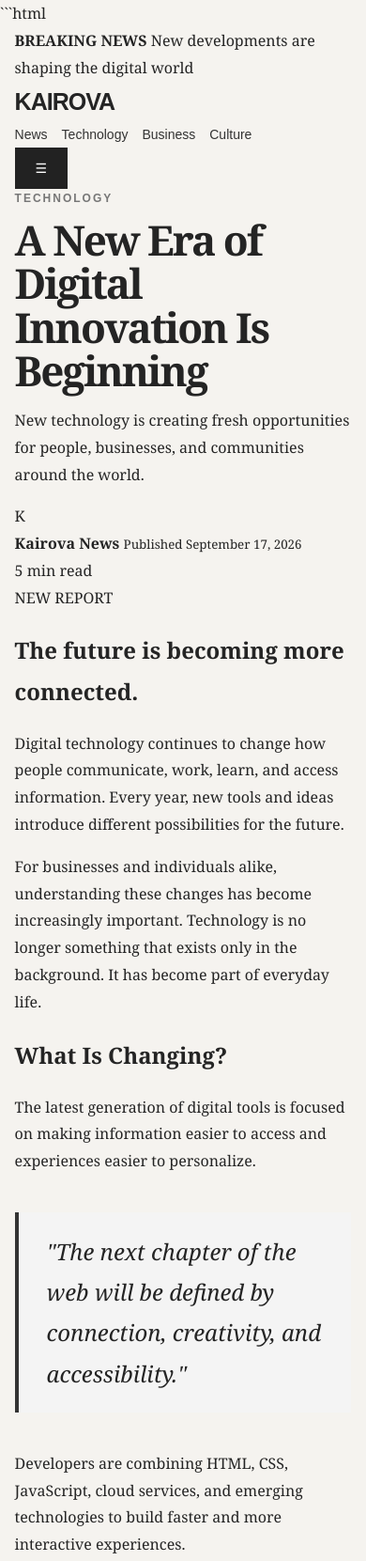
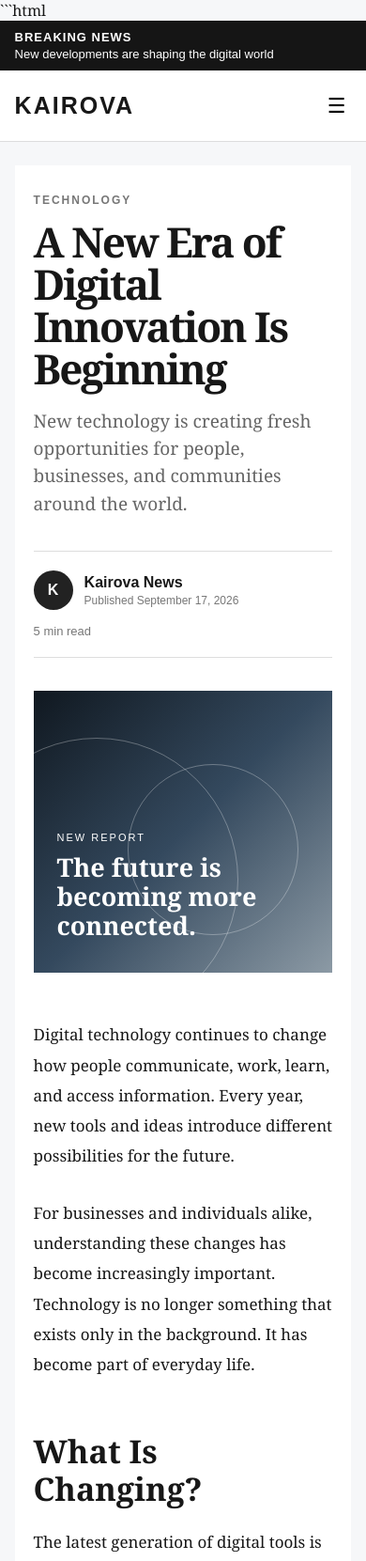
Before and after one commit to CjtheSmartin/Team-Explode, a plain HTML site: page index.html in a window 390 px wide. Shown: the top 1661 px of the page at 94% size. Drawn offline with Linux system fonts and the light colour scheme.

Commit message:
Refactor CSS styles and improve mobile layout
Updated styles for various components including header, article, and footer. Added new styles for breaking news bar and improved mobile responsiveness.

````diff
--- a/style.css
+++ b/style.css
@@ -1,7 +1,7 @@
 ```css
-/* ------------------------------
-   General Page Styles
------------------------------- */
+/* =========================
+   BASIC STYLES
+========================= */
 
 * {
     box-sizing: border-box;
@@ -9,10 +9,9 @@
 
 body {
     margin: 0;
+    background: #f6f7f9;
+    color: #171717;
     font-family: Georgia, "Times New Roman", serif;
-    background: #f5f3ef;
-    color: #242424;
-    line-height: 1.8;
 }
 
 .container {
@@ -21,32 +20,55 @@
 }
 
 
-/* ------------------------------
-   Header
------------------------------- */
+/* =========================
+   BREAKING NEWS BAR
+========================= */
 
-.site-header {
-    background: #ffffff;
+.breaking-bar {
+    background: #151515;
+    color: white;
+    font-family: Arial, sans-serif;
+    font-size: 13px;
+}
+
+.breaking-bar .container {
+    display: flex;
+    gap: 18px;
+    padding: 10px 0;
+}
+
+.breaking-bar strong {
+    letter-spacing: 1px;
+}
+
+
+/* =========================
+   HEADER
+========================= */
+
+header {
+    background: white;
     border-bottom: 1px solid #ddd;
 }
 
-.site-header .container {
+.header-content {
+    min-height: 75px;
+
     display: flex;
+    align-items: center;
     justify-content: space-between;
-    align-items: center;
-    padding: 20px 0;
 }
 
 .logo {
     font-family: Arial, sans-serif;
+    font-weight: 900;
     font-size: 25px;
-    font-weight: bold;
-    letter-spacing: -1px;
+    letter-spacing: 2px;
 }
 
 nav {
     display: flex;
-    gap: 25px;
+    gap: 30px;
 }
 
 nav a {
@@ -57,24 +79,25 @@
 }
 
 nav a:hover {
-    color: #777;
+    text-decoration: underline;
+}
+
+#menuButton {
+    display: none;
 }
 
 
-/* ------------------------------
-   Article Layout
------------------------------- */
+/* =========================
+   ARTICLE
+========================= */
 
-.article-layout {
-    display: grid;
-    grid-template-columns: 1fr 300px;
-    gap: 60px;
-    padding: 70px 0;
+main {
+    padding: 65px 0;
 }
 
-.article {
-    background: #ffffff;
-    padding: 55px;
+article {
+    background: white;
+    padding: 60px;
 }
 
 .category {
@@ -86,229 +109,342 @@
 }
 
 h1 {
-    margin: 10px 0 15px;
-    font-size: clamp(42px, 6vw, 68px);
-    line-height: 1.05;
-    letter-spacing: -2px;
+    max-width: 900px;
+    margin: 15px 0;
+
+    font-size: clamp(44px, 7vw, 76px);
+    line-height: 1.02;
+    letter-spacing: -3px;
 }
 
-.subtitle {
+.lead {
+    max-width: 750px;
     color: #666;
-    font-size: 21px;
-    line-height: 1.5;
+    font-size: 22px;
+    line-height: 1.55;
 }
 
-.article-meta {
+
+/* =========================
+   ARTICLE INFO
+========================= */
+
+.article-info {
     display: flex;
-    flex-wrap: wrap;
-    gap: 20px;
-    margin: 25px 0 40px;
+    justify-content: space-between;
+    align-items: center;
+
+    margin: 35px 0;
+    padding: 20px 0;
+
+    border-top: 1px solid #ddd;
+    border-bottom: 1px solid #ddd;
+
+    font-family: Arial, sans-serif;
+}
+
+.author {
+    display: flex;
+    align-items: center;
+    gap: 12px;
+}
+
+.author-avatar {
+    width: 42px;
+    height: 42px;
+
+    display: flex;
+    align-items: center;
+    justify-content: center;
+
+    border-radius: 50%;
+    background: #222;
+    color: white;
+
+    font-weight: bold;
+}
+
+.author small {
+    display: block;
+    margin-top: 3px;
     color: #777;
-    font-family: Arial, sans-serif;
+    font-size: 12px;
+}
+
+.reading-time {
+    color: #777;
     font-size: 13px;
 }
 
 
-/* ------------------------------
-   Hero
------------------------------- */
+/* =========================
+   HERO
+========================= */
 
-.hero {
-    min-height: 360px;
-    display: flex;
-    align-items: end;
-    padding: 40px;
-    margin-bottom: 45px;
+.hero-image {
+    height: 430px;
+
+    position: relative;
 
     background:
         linear-gradient(
             135deg,
-            #1f2937,
-            #475569,
-            #94a3b8
+            #101820,
+            #34495e,
+            #8c9aa5
         );
+
+    overflow: hidden;
 }
 
-.hero-text {
-    color: white;
-    max-width: 600px;
+.hero-image::before {
+    content: "";
+
+    position: absolute;
+
+    width: 300px;
+    height: 300px;
+
+    border: 1px solid rgba(255,255,255,0.3);
+    border-radius: 50%;
+
+    top: 50px;
+    right: 100px;
 }
 
-.hero-text span {
+.hero-image::after {
+    content: "";
+
+    position: absolute;
+
+    width: 180px;
+    height: 180px;
+
+    border: 1px solid rgba(255,255,255,0.3);
+    border-radius: 50%;
+
+    bottom: 40px;
+    left: 100px;
+}
+
+.hero-overlay {
+    position: absolute;
+    left: 40px;
+    bottom: 35px;
+
+    max-width: 550px;
+    color: white;
+}
+
+.hero-overlay span {
     font-family: Arial, sans-serif;
     font-size: 11px;
     letter-spacing: 2px;
 }
 
-.hero-text h2 {
-    font-size: 34px;
-    line-height: 1.2;
-    margin-bottom: 0;
+.hero-overlay h2 {
+    margin: 10px 0 0;
+    font-size: 35px;
+    line-height: 1.15;
 }
 
 
-/* ------------------------------
-   Article Content
------------------------------- */
+/* =========================
+   ARTICLE BODY
+========================= */
 
-.article-content {
-    font-size: 18px;
+.article-body {
+    max-width: 720px;
+    margin: 50px auto;
 }
 
-.article-content h2 {
-    margin-top: 45px;
-    font-size: 32px;
+.article-body p {
+    margin-bottom: 28px;
+
+    font-size: 19px;
+    line-height: 1.9;
+}
+
+.article-body h2 {
+    margin-top: 55px;
+    margin-bottom: 20px;
+
+    font-size: 34px;
     line-height: 1.2;
 }
 
-.article-content p {
-    margin: 0 0 25px;
-}
+blockquote {
+    margin: 45px 0;
+    padding: 25px 30px;
 
-blockquote {
-    margin: 40px 0;
-    padding: 20px 30px;
-    border-left: 4px solid #333;
-    background: #f4f4f4;
-    font-size: 24px;
+    border-left: 5px solid #222;
+    background: #f3f3f3;
+
+    font-size: 25px;
+    line-height: 1.5;
     font-style: italic;
 }
 
 
-/* ------------------------------
-   Button
------------------------------- */
+/* =========================
+   BUTTONS
+========================= */
 
-button {
-    border: none;
-    background: #222;
-    color: white;
-    padding: 14px 22px;
+.article-actions {
+    max-width: 720px;
+    margin: auto;
+
+    display: flex;
+    gap: 12px;
+}
+
+.article-actions button {
+    padding: 13px 20px;
+
+    border: 1px solid #222;
+    background: white;
+    color: #222;
+
     font-family: Arial, sans-serif;
-    font-size: 14px;
     cursor: pointer;
 }
 
-button:hover {
-    background: #555;
+.article-actions button:hover {
+    background: #222;
+    color: white;
 }
 
-#statusMessage {
-    margin-top: 15px;
-    color: #4b6b4b;
+#actionMessage {
+    max-width: 720px;
+    margin: 15px auto 0;
+
     font-family: Arial, sans-serif;
     font-size: 14px;
+    color: #587458;
 }
 
 
-/* ------------------------------
-   Sidebar
------------------------------- */
+/* =========================
+   FOOTER
+========================= */
 
-.sidebar {
+footer {
+    background: #171717;
+    color: #bbb;
+    padding: 40px 0;
+
     font-family: Arial, sans-serif;
 }
 
-.sidebar-card {
-    background: white;
-    padding: 25px;
-    margin-bottom: 25px;
+.footer-content {
+    display: flex;
+    justify-content: space-between;
+    align-items: center;
 }
 
-.sidebar-card h3 {
-    margin-top: 0;
-    font-size: 16px;
+.footer-content strong {
+    color: white;
+    letter-spacing: 2px;
 }
 
-.sidebar-card p {
-    color: #666;
-    font-size: 14px;
-    line-height: 1.6;
+.footer-content p {
+    font-size: 13px;
 }
 
-.sidebar-card a {
-    display: block;
-    padding: 8px 0;
-    color: #444;
-    text-decoration: none;
-    font-size: 14px;
-    border-bottom: 1px solid #eee;
-}
-
-.sidebar-card a:hover {
-    color: #888;
-}
-
-
-/* ------------------------------
-   Online Status
------------------------------- */
-
-.online {
+.status {
     display: flex;
     align-items: center;
     gap: 8px;
 }
 
-.online span {
+.status-dot {
     width: 9px;
     height: 9px;
+
     border-radius: 50%;
-    background: #42a05a;
-    display: inline-block;
+    background: #4caf50;
+}
+
+.copyright {
+    margin: 30px 0 0;
+    text-align: center;
+    font-size: 12px;
 }
 
 
-/* ------------------------------
-   Footer
------------------------------- */
+/* =========================
+   MOBILE
+========================= */
 
-footer {
-    background: #222;
-    color: #aaa;
-    text-align: center;
-    padding: 30px;
-    font-family: Arial, sans-serif;
-    font-size: 13px;
-}
+@media (max-width: 700px) {
 
+    .breaking-bar .container {
+        flex-direction: column;
+        gap: 3px;
+    }
 
-/* ------------------------------
-   Mobile Design
------------------------------- */
+    nav {
+        display: none;
+    }
 
-@media (max-width: 800px) {
+    #menuButton {
+        display: block;
 
-    .site-header .container {
+        border: none;
+        background: none;
+
+        font-size: 22px;
+        cursor: pointer;
+    }
+
+    main {
+        padding: 25px 0;
+    }
+
+    article {
+        padding: 30px 20px;
+    }
+
+    h1 {
+        font-size: 44px;
+        letter-spacing: -2px;
+    }
+
+    .lead {
+        font-size: 19px;
+    }
+
+    .article-info {
+        align-items: flex-start;
         flex-direction: column;
         gap: 15px;
     }
 
-    nav {
-        gap: 15px;
+    .hero-image {
+        height: 300px;
     }
 
-    .article-layout {
-        grid-template-columns: 1fr;
-        gap: 30px;
-        padding: 30px 0;
+    .hero-overlay {
+        left: 25px;
+        right: 25px;
     }
 
-    .article {
-        padding: 30px 22px;
+    .hero-overlay h2 {
+        font-size: 27px;
     }
 
-    h1 {
-        font-size: 44px;
+    .article-body p {
+        font-size: 17px;
     }
 
-    .hero {
-        min-height: 280px;
-        padding: 25px;
+    .article-actions {
+        flex-direction: column;
     }
 
-    .sidebar {
-        order: 2;
+    .footer-content {
+        flex-direction: column;
+        align-items: flex-start;
+        gap: 20px;
     }
 }
 ```
````
